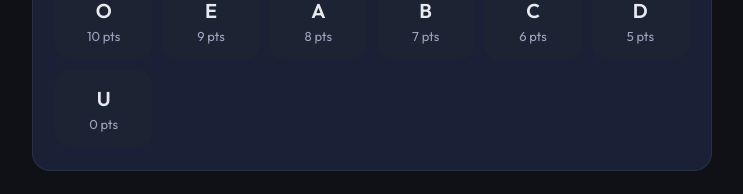
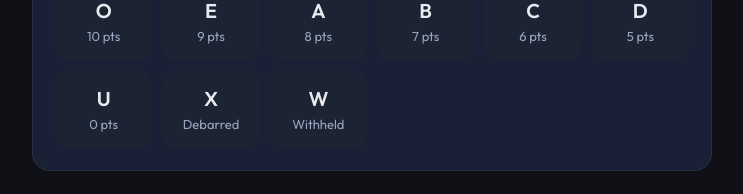
Before and after one commit to FireStormy1/silicon-sgpa-calculator, a plain HTML site: page index.html in a window 1280 px wide. Shown: the part 582-776 px from the top of the page, without its empty margins (268-1011 px from the left). Drawn offline with Linux system fonts and the light colour scheme.

Commit message:
Update index.html

```diff
--- a/index.html
+++ b/index.html
@@ -223,6 +223,16 @@
                     <p>0 pts</p>
                 </div>
 
+                <div class="grade-box">
+                    <span>X</span>
+                    <p>Debarred</p>
+                </div>
+
+                <div class="grade-box">
+                    <span>W</span>
+                    <p>Withheld</p>
+                </div>
+
             </div>
         </section>
 
```
